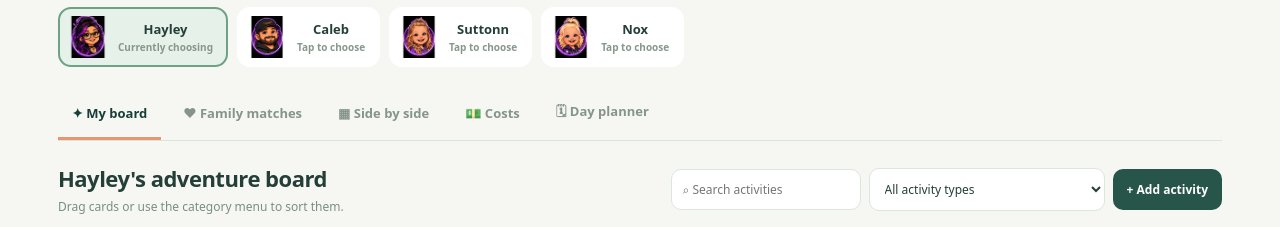
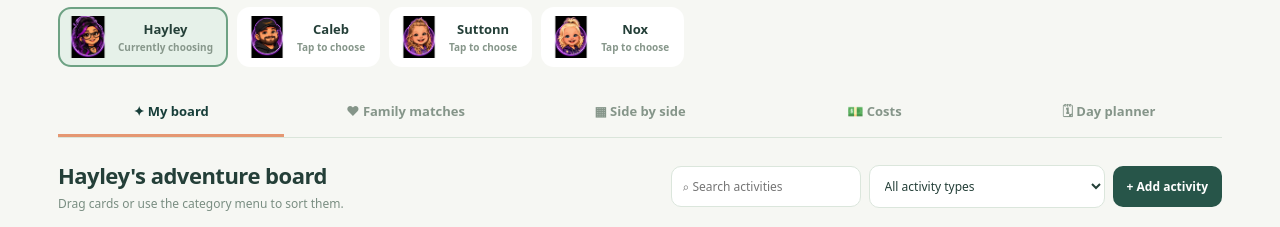
Before and after one commit to sahrhayley/Gatlinburg2026, a plain HTML site: page index.html in a window 1280 px wide. Shown: the part 262-489 px from the top of the page. Drawn offline with Linux system fonts and the light colour scheme; no server answers.

Commit message:
Unify navigation tab size and styling in development

```diff
--- a/styles.css
+++ b/styles.css
@@ -121,3 +121,10 @@
 .done-stop{text-decoration:line-through;opacity:.55}
 .empty-plan{padding:24px;background:white;border-radius:12px}
 @media(max-width:600px){.header-inner{flex-wrap:wrap}.header-planner-tabs{order:2;width:100%;justify-content:center}.header-planner-tabs button{flex:1}.cost-row{align-items:flex-start}.money-entry input{width:76px}.planning-controls label{flex:1 1 130px}.itinerary-fields{gap:10px}}
+
+/* Consistent primary navigation: all five tabs use the same sizing and appearance. */
+.tabs{display:grid!important;grid-template-columns:repeat(5,minmax(0,1fr));gap:8px;align-items:stretch}
+.tabs .tab{width:100%;min-width:0;min-height:48px;display:flex;align-items:center;justify-content:center;text-align:center;white-space:normal;line-height:1.25;padding:10px 8px;font-size:13px}
+.tabs .tab.selected{background:#173e39;color:white}
+@media(max-width:700px){.tabs{grid-template-columns:repeat(3,minmax(0,1fr))}.tabs .tab{min-height:52px}}
+@media(max-width:390px){.tabs{grid-template-columns:repeat(2,minmax(0,1fr))}}
```
